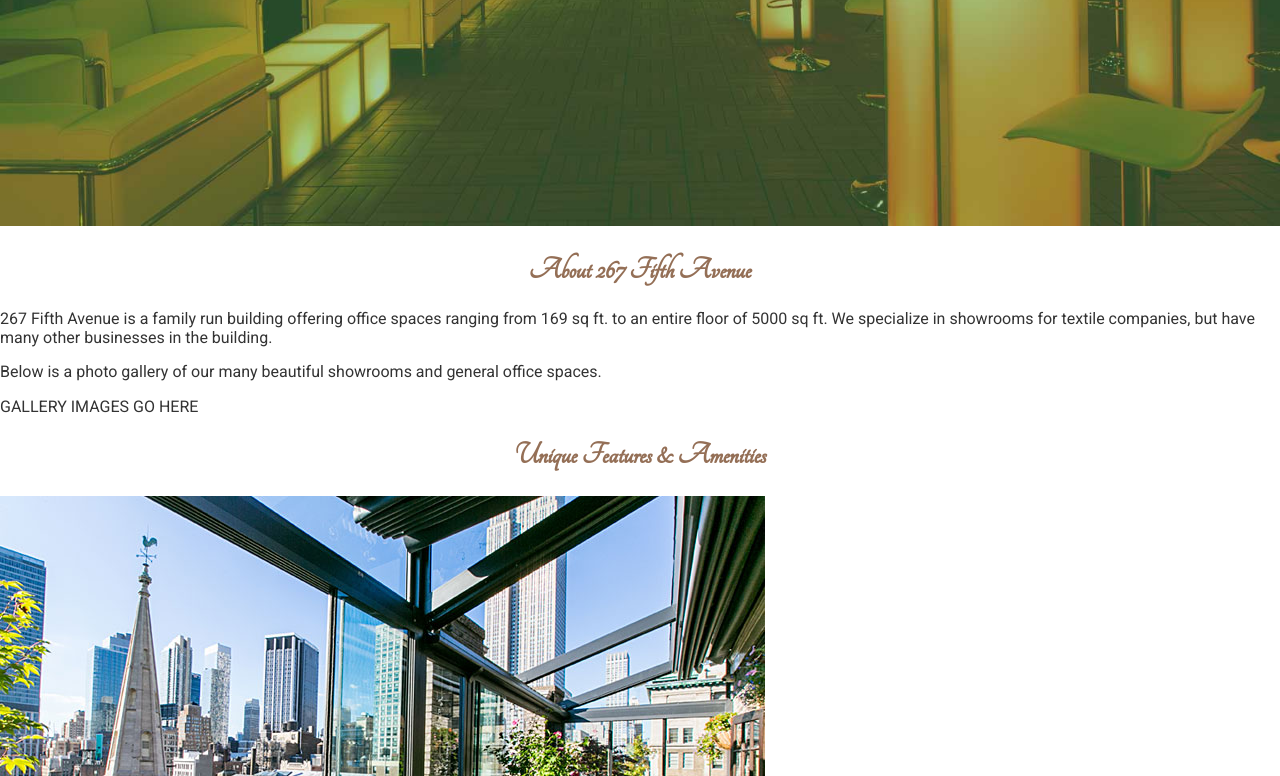
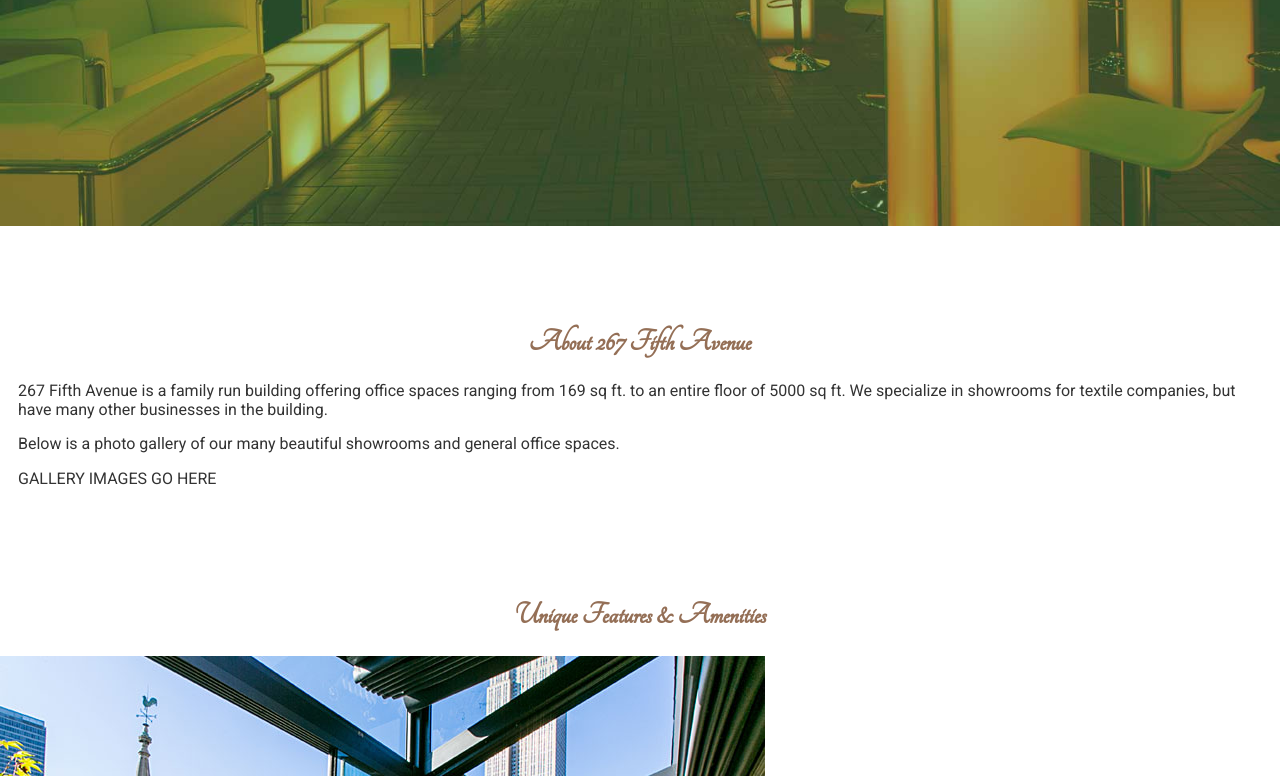
Before and after one commit to KeriGerheart/267-fifth-ave, a website: page site/index.html in a window 1280 px wide. Shown: the part 556-1332 px from the top of the page. Drawn offline with Linux system fonts and the light colour scheme.

Commit message:
added stylesheet for page sections

```diff
--- a/site/assets/styles/modules/_wrapper.css
+++ b/site/assets/styles/modules/_wrapper.css
@@ -1,4 +1,6 @@
 .wrapper {
   padding-left: 18px;
   padding-right: 18px;
+  margin-left: auto;
+  margin-right: auto;
 }
--- a/site/assets/styles/styles.css
+++ b/site/assets/styles/styles.css
@@ -4,4 +4,5 @@
 @import "base/_mixins";
 @import "modules/_top-hero";
 @import "modules/_wrapper";
-@import "modules/_section-heading"
+@import "modules/_section-heading";
+@import "modules/_page-section";
--- a/site/index.html
+++ b/site/index.html
@@ -30,11 +30,13 @@
   </div>
 </div>
 
-<div id="about-us">
-  <h1 class="section-heading">About 267 Fifth Avenue</h1>
-  <p>267 Fifth Avenue is a family run building offering office spaces ranging from 169 sq ft. to an entire floor of 5000 sq ft. We specialize in showrooms for textile companies, but have many other businesses in the building.</p>
-  <p>Below is a photo gallery of our many beautiful showrooms and general office spaces.</p>
-  <p>GALLERY IMAGES GO HERE</p>
+<div id="about-us" class="page-section">
+  <div class="wrapper">
+    <h1 class="section-heading">About 267 Fifth Avenue</h1>
+    <p>267 Fifth Avenue is a family run building offering office spaces ranging from 169 sq ft. to an entire floor of 5000 sq ft. We specialize in showrooms for textile companies, but have many other businesses in the building.</p>
+    <p>Below is a photo gallery of our many beautiful showrooms and general office spaces.</p>
+    <p>GALLERY IMAGES GO HERE</p>
+  </div>
 </div>
 
 <div id="features">
--- a/site/temp/styles/styles.css
+++ b/site/temp/styles/styles.css
@@ -399,6 +399,8 @@ img {
 .wrapper {
   padding-left: 18px;
   padding-right: 18px;
+  margin-left: auto;
+  margin-right: auto;
 }
 
 .section-heading {
@@ -406,3 +408,7 @@ img {
   font-family:'Tangerine', cursive;
   text-align: center;
 }
+
+.page-section {
+  padding: 4.5rem 0;
+}
```
